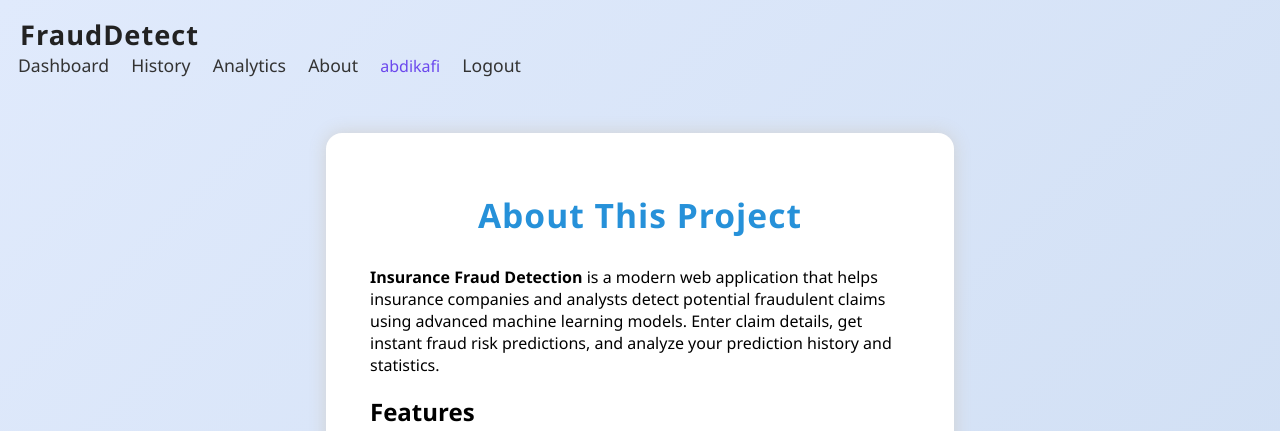
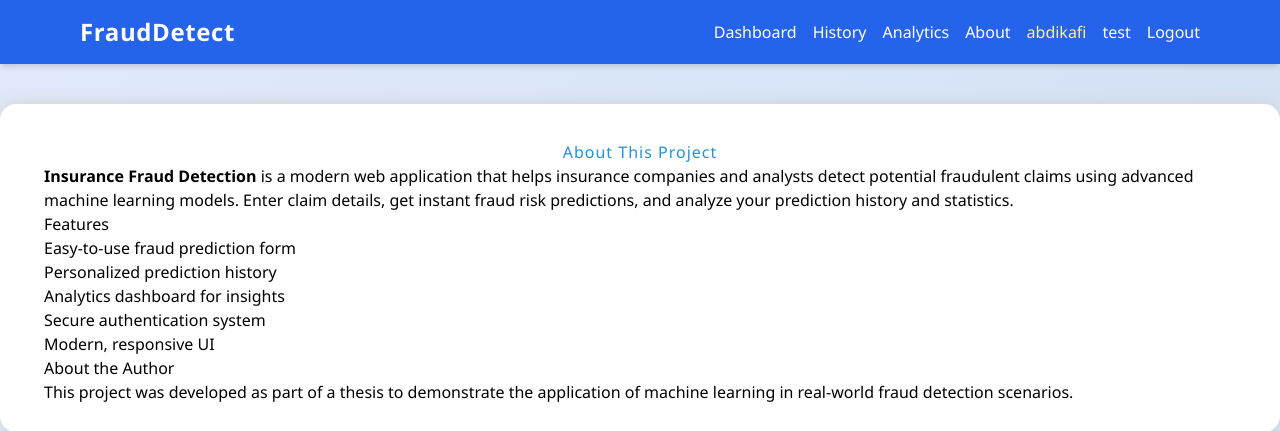
Before and after one commit to abdikafi1/thesis, a Django app: page /about/ in a window 1280 px wide. Shown: the top 431 px of the page. Run offline with Django 5.2, Linux system fonts and the light colour scheme; a user stored in the database is signed in; some libraries are stand-ins or nearby versions.

Commit message:
styling tailwindcss

```diff
--- a/fraud_detecting/predictor/templates/fraud_detection/base.html
+++ b/fraud_detecting/predictor/templates/fraud_detection/base.html
@@ -5,22 +5,31 @@
     <meta charset="UTF-8">
     <title>{% block title %}FraudDetect{% endblock %}</title>
     <link rel="stylesheet" href="{% static 'fraud_detection/style.css' %}">
+    <!-- Tailwind CSS CDN -->
+    <script src="https://cdn.tailwindcss.com"></script>
 </head>
 <body>
-    <nav class="navbar">
-        <a class="nav-brand" href="/">FraudDetect</a>
-        <div class="nav-links">
-            <a class="nav-link" href="/dashboard/">Dashboard</a>
-            <a class="nav-link" href="/history/">History</a>
-            <a class="nav-link" href="/analytics/">Analytics</a>
-            <a class="nav-link" href="/about/">About</a>
-            {% if user.is_authenticated %}
-                <span class="nav-user">{{ user.username }}</span>
-                <a class="nav-link" href="/logout/">Logout</a>
-            {% else %}
-                <a class="nav-link" href="/login/">Login</a>
-                <a class="nav-link" href="/signup/">Sign Up</a>
-            {% endif %}
+    <nav class="bg-blue-600 shadow-md mb-8">
+        <div class="max-w-6xl mx-auto px-4">
+            <div class="flex justify-between items-center h-16">
+                <div class="flex items-center">
+                    <a class="text-white font-bold text-2xl tracking-wide" href="/">FraudDetect</a>
+                </div>
+                <div class="flex items-center space-x-4">
+                    <a class="text-white hover:text-yellow-300 transition" href="/dashboard/">Dashboard</a>
+                    <a class="text-white hover:text-yellow-300 transition" href="/history/">History</a>
+                    <a class="text-white hover:text-yellow-300 transition" href="/analytics/">Analytics</a>
+                    <a class="text-white hover:text-yellow-300 transition" href="/about/">About</a>
+                    {% if user.is_authenticated %}
+                        <span class="text-yellow-200 font-medium">{{ user.username }}</span>
+                        <a class="text-white hover:text-yellow-300 transition" href="/test/">test</a>
+                        <a class="text-white hover:text-yellow-300 transition" href="/logout/">Logout</a>
+                    {% else %}
+                        <a class="text-white hover:text-yellow-300 transition" href="/login/">Login</a>
+                        <a class="text-white hover:text-yellow-300 transition" href="/signup/">Sign Up</a>
+                    {% endif %}
+                </div>
+            </div>
         </div>
     </nav>
     <div class="container">
```
